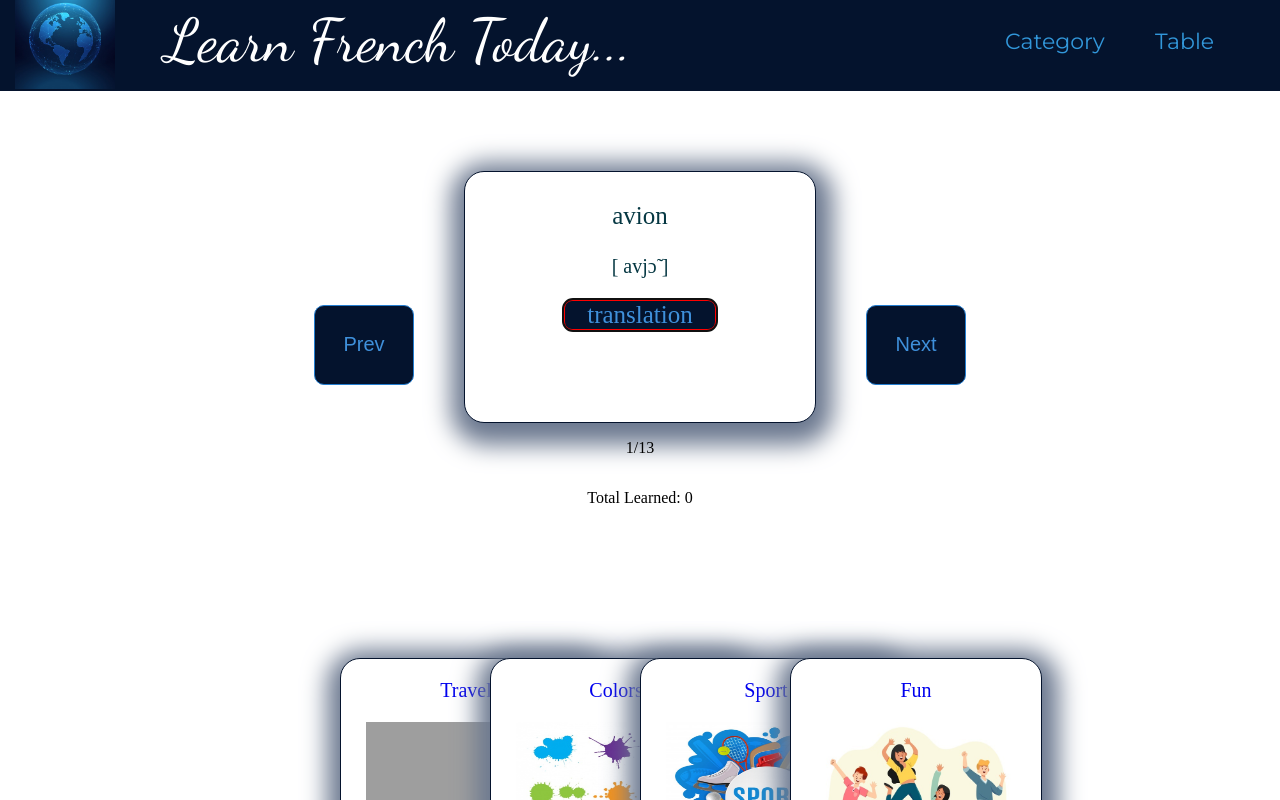
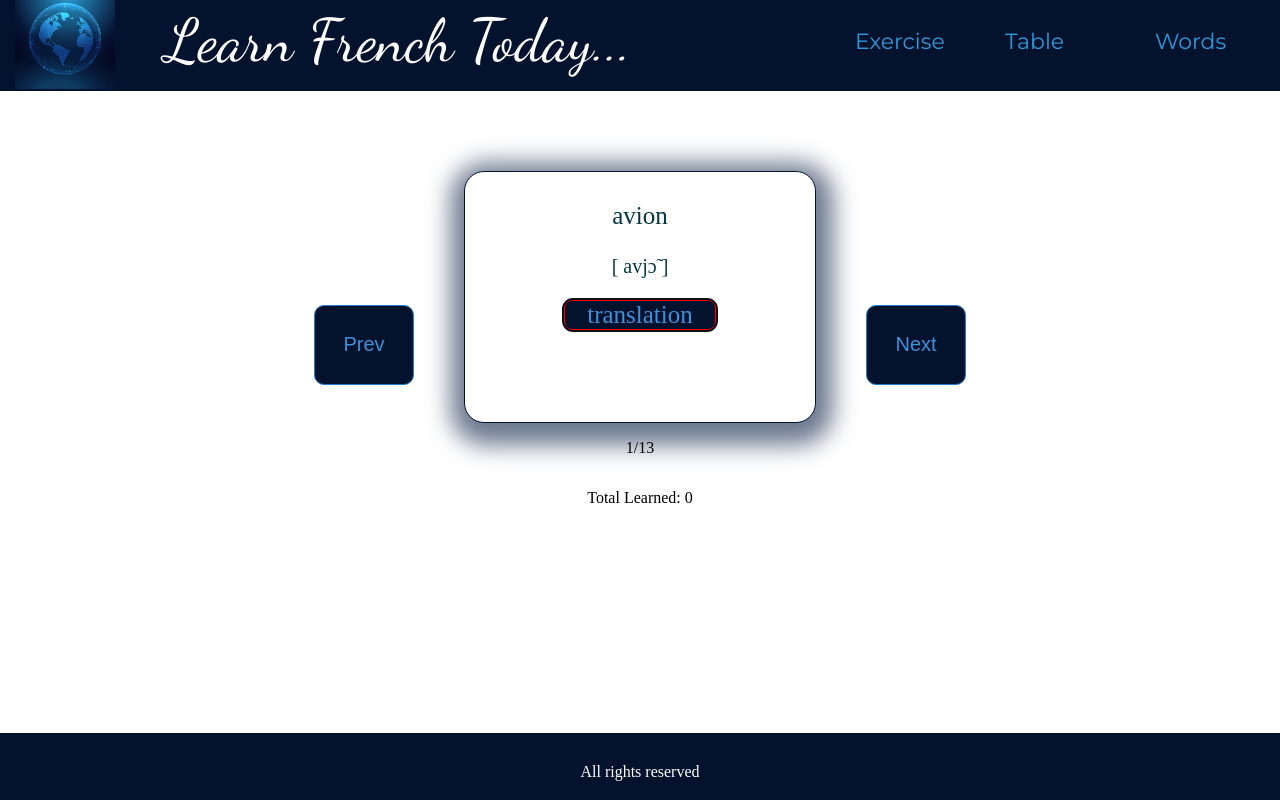
Before and after one commit to KateM3d/words, a React (Create React App) app: page /exercise in a window 1280 px wide. Shown: the top 800 px of the page. Built offline with nearby package versions, Linux system fonts and the light colour scheme; data requests are answered from the project's data file; grey boxes are pictures that could not be loaded.

Commit message:
fixed bug

```diff
--- a/package.json
+++ b/package.json
@@ -13,7 +13,7 @@
     "react-router-dom": "^5.3.0",
     "react-scripts": "4.0.3",
     "sass": "^1.43.4",
-    "sweetalert2": "^11.3.4",
+    "sweetalert2": "^11.3.5",
     "web-vitals": "^1.1.2"
   },
   "scripts": {
--- a/src/components/CategoryContainer.jsx
+++ b/src/components/CategoryContainer.jsx
@@ -1,4 +1,3 @@
-import Topic from "./Topic";
 import Flashcard from "./Flashcard";
 
 export default function CategoryContainer() {
@@ -7,9 +6,6 @@ export default function CategoryContainer() {
       <div className="containerFlashcard">
         <Flashcard />
       </div>
-      <div className="containerRow">
-        <Topic />
-      </div>
     </>
   );
 }
--- a/src/components/Header.jsx
+++ b/src/components/Header.jsx
@@ -9,11 +9,14 @@ function Header() {
           <img src={logo} alt={logo} className="logo" />
         </Link>
         <p className="menuSlogan">Learn French Today...</p>
-        <Link to="/category">
-          <li className="menu">Category</li>
+        <Link to="/exercise">
+          <li className="menu">Exercise</li>
         </Link>
         <Link to="/table">
           <li className="menu">Table</li>
+        </Link>
+        <Link to="/words">
+          <li className="menu">Words</li>
         </Link>
       </ul>
     </div>
--- a/src/components/Table.jsx
+++ b/src/components/Table.jsx
@@ -9,9 +9,9 @@ export default function CreateTopicTable() {
   return (
     <div className="containerTable">
       <TableHeader />
-      {words.map((inner) => (
+      {words.map((inner, index) => (
         <TableRow
-          key={inner.id}
+          key={index}
           id={inner.id}
           english={inner.english}
           transcription={inner.transcription}
--- a/src/index.js
+++ b/src/index.js
@@ -7,7 +7,7 @@ ReactDOM.render(
   <React.StrictMode>
     <APIContextProvider>
       <App />
-    </APIContextProvider>{" "}
+    </APIContextProvider>
   </React.StrictMode>,
   document.getElementById("root")
 );
```
Also changed, not shown: 1 other file (tests, documents, lock files or other folders).
